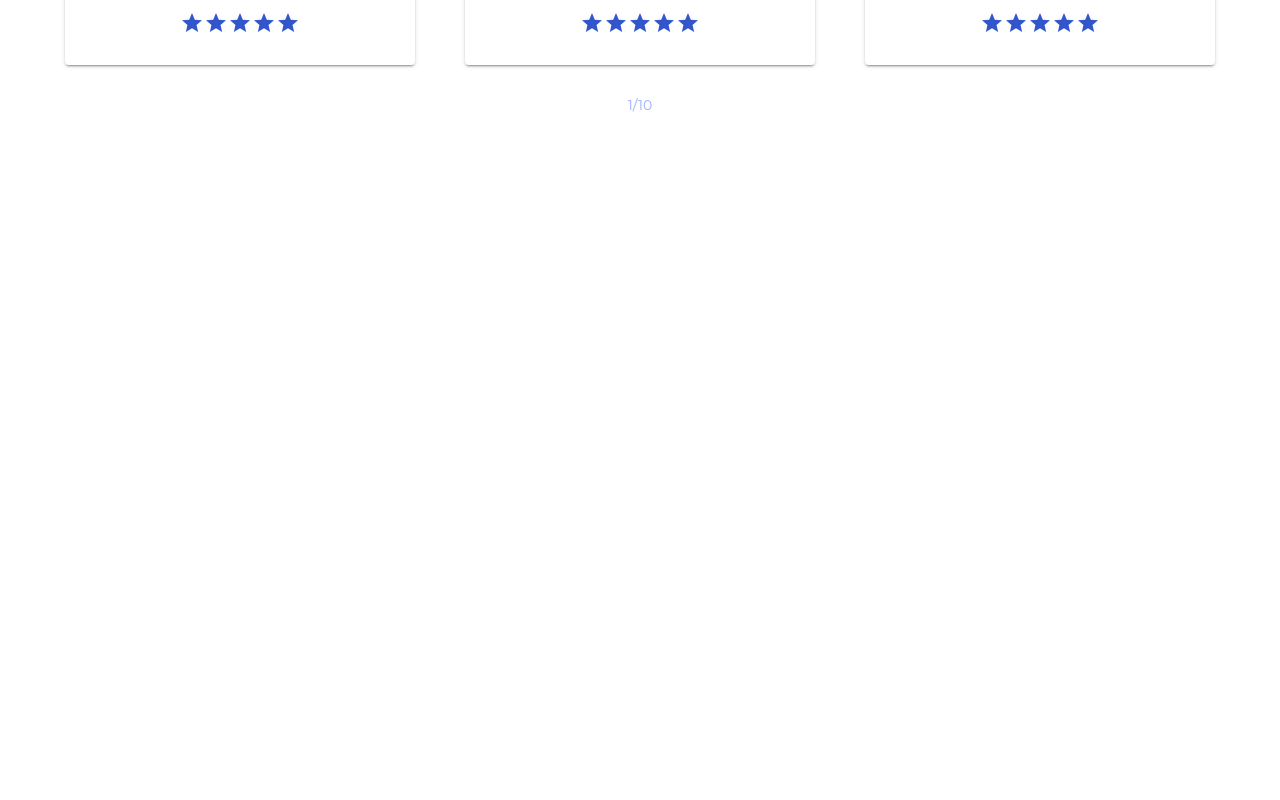
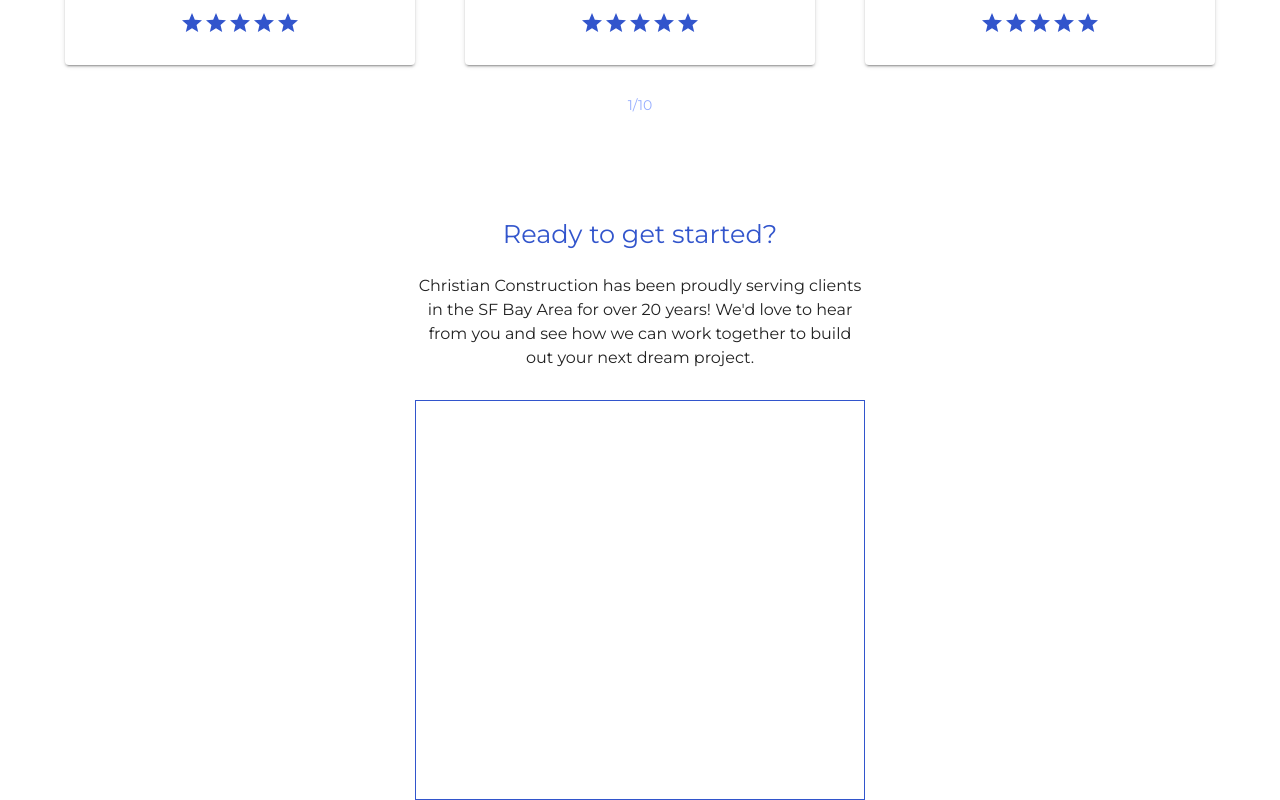
Before and after one commit to DWC01/christian-construction, a Next.js app: page / in a window 1280 px wide. Shown: the part 3150-3950 px from the top of the page. Before the commit the page ends 3265 px from the top, so only its background shows below. Built offline with nearby package versions, Linux system fonts and the light colour scheme.

Commit message:
Added initial contact form layout

```diff
--- a/pages/index.js
+++ b/pages/index.js
@@ -5,6 +5,7 @@
 import About from '../src/components/home/About';
 import LatestAchievements from '../src/components/home/LatestAchievements';
 import Testimonials from '../src/components/home/Testimonials';
+import Contact from '../src/components/home/Contact';
 
 const useStyles = makeStyles(() => ({
 	heroImageContainer: {
@@ -23,6 +24,9 @@
 		marginTop: '100px',
 	},
 	testimonialsContainer: {
+		marginTop: '100px',
+	},
+	getStarted: {
 		marginTop: '100px',
 		height: '500px',
 	},
@@ -51,6 +55,9 @@
 			<div className={classes.testimonialsContainer}>
 				<Testimonials />
 			</div>
+			<div className={classes.getStarted}>
+				<Contact />
+			</div>
 		</>
 	);
 };
--- /dev/null
+++ b/src/components/home/Contact.js
@@ -0,0 +1,51 @@
+import { makeStyles } from '@material-ui/core/styles';
+import Typography from '@material-ui/core/Typography';
+
+const useStyles = makeStyles(theme => ({
+	contactContainer: {
+		height: '500px',
+	},
+	headerContainer: {
+		textAlign: 'center',
+	},
+	header: {
+		color: theme.palette.primary.main,
+		fontSize: '1.6rem',
+		marginBottom: '20px',
+	},
+	about: {
+		textAlign: 'center',
+		width: '450px',
+		margin: '0 auto',
+		marginBottom: '30px',
+	},
+	contactFormContainer: {
+		border: `1px solid ${theme.palette.primary.main}`,
+		width: '450px',
+		height: '400px',
+		margin: '0 auto 300px auto',
+	},
+}));
+
+const Contact = () => {
+	const classes = useStyles();
+
+	return (
+		<div className={classes.contactContainer}>
+			<div className={classes.headerContainer}>
+				<Typography className={classes.header}>
+					Ready to get started?
+				</Typography>
+				<Typography className={classes.about}>
+					Christian Construction has been proudly serving clients in
+					the SF Bay Area for over 20 years! We'd love to hear from
+					you and see how we can work together to build out your next
+					dream project.
+				</Typography>
+				<div className={classes.contactFormContainer} />
+			</div>
+		</div>
+	);
+};
+
+export default Contact;
--- a/src/components/home/ProjectCard.js
+++ b/src/components/home/ProjectCard.js
@@ -5,7 +5,7 @@
 import LocationOnIcon from '@material-ui/icons/LocationOn';
 import Typography from '@material-ui/core/Typography';
 
-const useStyles = makeStyles(() => ({
+const useStyles = makeStyles(theme => ({
 	projectCard: {
 		width: '350px',
 		height: '400px',
@@ -45,10 +45,10 @@
 	},
 	location: {
 		fontSize: '.95rem',
-		color: '#97aeff',
+		color: theme.palette.primary.light,
 	},
 	locationIcon: {
-		fill: '#97aeff',
+		fill: theme.palette.primary.light,
 		marginRight: '5px',
 		position: 'relative',
 		top: '-1px',
@@ -59,7 +59,7 @@
 		bottom: '10px',
 	},
 	arrowIcon: {
-		fill: '#97aeff',
+		fill: theme.palette.primary.light,
 	},
 }));
 
--- a/src/components/home/Testimonial.js
+++ b/src/components/home/Testimonial.js
@@ -57,7 +57,7 @@
 	quote: {
 		position: 'absolute',
 		transform: 'rotate(180deg)',
-		fill: '#97aeff',
+		fill: theme.palette.primary.light,
 		top: '-30px',
 		fontSize: '7rem',
 		opacity: '.12',
--- a/src/components/home/Testimonials.js
+++ b/src/components/home/Testimonials.js
@@ -52,7 +52,7 @@
 	},
 	testimonialCount: {
 		textAlign: 'center',
-		color: '#97aeff',
+		color: theme.palette.primary.light,
 	},
 }));
 
--- a/src/theme/colors.js
+++ b/src/theme/colors.js
@@ -1,5 +1,6 @@
 const colors = {
 	primary: '#3255cc',
+	primaryLight: '#97aeff',
 	background: '#fff',
 };
 
--- a/src/theme/index.js
+++ b/src/theme/index.js
@@ -1,7 +1,7 @@
 import { createMuiTheme } from '@material-ui/core/styles';
 import colors from './colors';
 
-const { primary, background } = colors;
+const { primaryLight, primary, background } = colors;
 
 const theme = createMuiTheme({
 	typography: {
@@ -15,6 +15,7 @@
 	},
 	palette: {
 		primary: {
+			light: primaryLight,
 			main: primary,
 		},
 		// secondary: {
```
